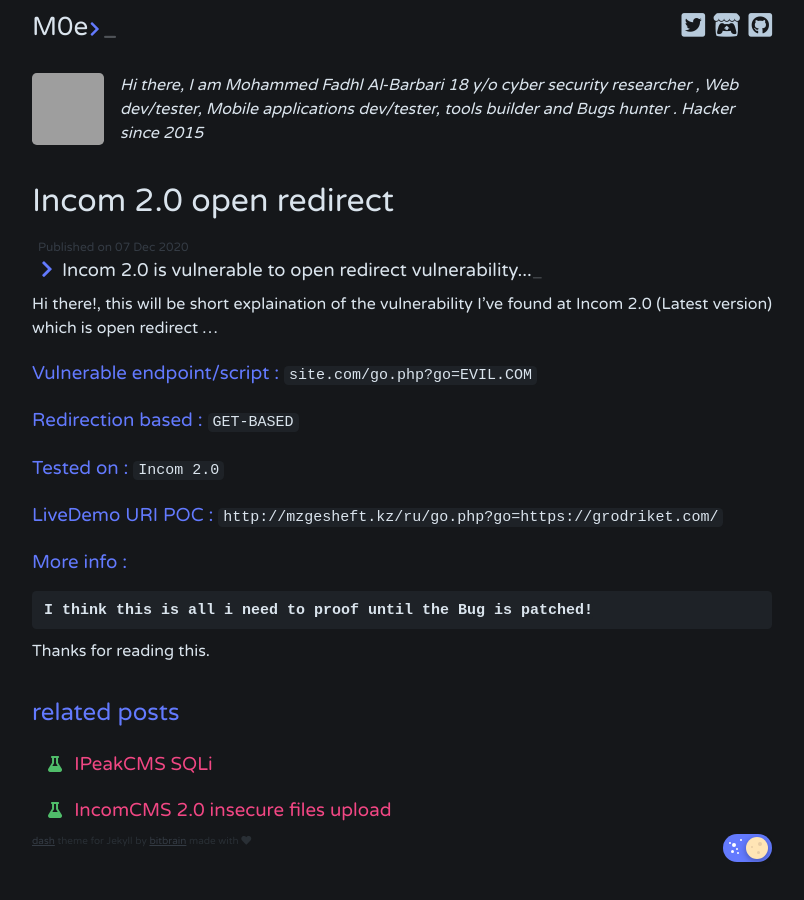
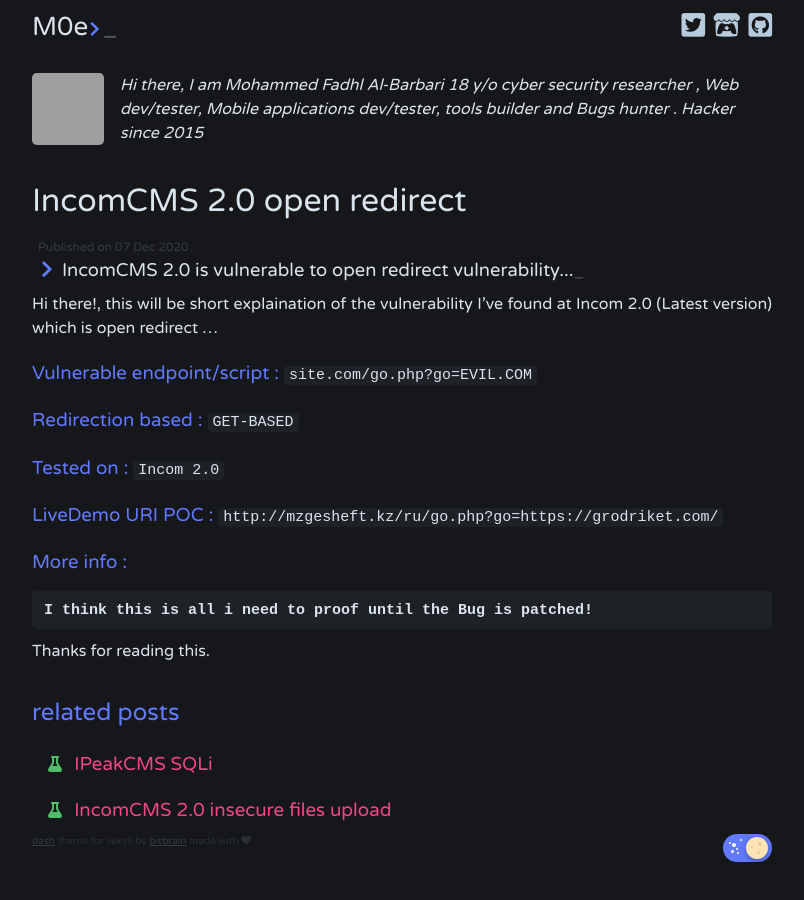
Before and after one commit to Spellingis/Spellingis.github.io, a Jekyll site: the page built from _posts/2020-12-07-incom-open-redirect.md, in a window 1280 px wide. Shown: the whole page, without its empty margins (238-1042 px from the left). Built offline with Jekyll 4.4.1, drawn with Linux system fonts in a browser that asks for light colours; comment, search, counter and statistics services are not loaded; grey boxes are pictures that could not be loaded.

Commit message:
Update 2020-12-07-incom-open-redirect.md

```diff
--- a/_posts/2020-12-07-incom-open-redirect.md
+++ b/_posts/2020-12-07-incom-open-redirect.md
@@ -1,7 +1,7 @@
 ---
 layout: post
-title:  "Incom 2.0 open redirect"
-description: Incom 2.0 is vulnerable to open redirect vulnerability...
+title:  "IncomCMS 2.0 open redirect"
+description: IncomCMS 2.0 is vulnerable to open redirect vulnerability...
 tags: exploits bugbounty
 ---
   Hi there!, this will be short explaination of the vulnerability I've found at Incom 2.0 (Latest version) which is open redirect ...
```
